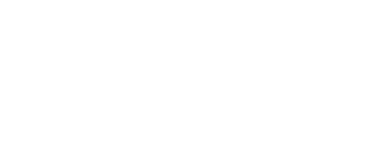
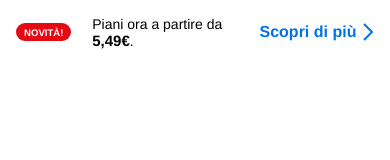
Before and after one commit to paolobaiada/netflix, a plain HTML site: page index.html in a window 390 px wide. Drawn offline with Linux system fonts and the light colour scheme.

Commit message:
add: completata sezione navbar annuncio responsive

```diff
--- a/header.css
+++ b/header.css
@@ -0,0 +1,114 @@
+*{
+    margin: 0px;
+    padding: 0px;
+    box-sizing: border-box;
+    font-family: Netflix Sans,Helvetica Neue,Segoe UI,Roboto,Ubuntu,sans-serif;;
+}
+
+
+:root{
+    --red:#e50913;
+    --white:#ffff;
+    --blue:#0071eb;
+}
+.header__banner{
+    display: flex;
+    min-height: 4rem;
+    background-color:var(--white);
+    justify-content: center;
+    align-items: center;
+    margin-bottom: 1rem;
+}
+
+@media (min-width: 411px) and (max-width: 480px){
+    .header__banner{
+        padding: 0 1rem;
+    }
+}
+
+.header__banner__announcement{
+    background-color: var(--red);
+    border-radius: 17px;
+    color: var(--white);
+    margin: .5rem 1rem;
+    padding: .2rem .5rem;
+    text-transform: uppercase;
+    font-weight: 700;
+    font-size: .8rem;
+}
+@media (min-width: 280px) and (max-width: 500px){
+    .header__banner__announcement{
+        font-size: 0.6rem;
+
+    }
+}
+.header__banner__announcement__text{
+    font-size: 1.1rem ;
+}
+
+@media (min-width: 375px) and (max-width: 410px){
+    .header__banner__announcement__text{
+        padding-left: .3rem;
+    }
+}
+
+@media (min-width: 280px) and (max-width: 500px){
+    .header__banner__announcement__text{
+        display: flex;
+        flex-shrink: 6;
+        font-size: 14px;
+    }
+}
+
+.announcement_price{
+    font-size: 1.3rem;
+    font-weight: 800;
+}
+
+@media (min-width: 280px) and (max-width: 500px){
+    .announcement_price{
+        font-size: 15px;
+        font-weight: 800;
+    }
+}
+
+.header__banner__calltoaction__link{
+    color: var(--blue);
+    font-weight: 600;
+    padding-left: 1rem;
+}
+
+@media (min-width: 280px) and (max-width: 500px){
+    .header__banner__calltoaction__link{
+        font-size: 0.9rem;
+    }
+}
+@media (min-width: 280px) and (max-width: 500px){
+    .header__banner__calltoaction__link{
+        font-size: .8rem;
+        padding: 0 .6rem;
+        white-space: nowrap;
+    }
+}
+
+.header__banner__calltoaction__link > a{
+    align-items: center;
+    color: inherit;
+    display: flex;
+    font-size: 1rem;
+    font-weight: 700;
+    justify-content: center;
+    margin: .5em auto;
+    text-decoration: none;
+}
+
+@media only screen and (min-width: 500px){
+    .header__banner__calltoaction__link > a{
+        line-height: 1em;
+        margin-right: .5em;
+        min-height: 37px;
+        min-width: 98px;
+        padding: 12px 1em;
+        width: auto;
+    }
+}
--- a/index.html
+++ b/index.html
@@ -7,7 +7,24 @@
     <link rel="stylesheet" href="header.css">
     <title>Header</title>
 </head>
+
 <body>
+    <header class="header">
+<!--banner superiore -->
+        <div class="header__banner">
+            <div class="header__banner__announcement">
+                <p>Novità!</p>
+            </div>
+            <div class="header__banner__announcement__text">
+                <p>Piani ora a partire da <span class="announcement_price">5,49€</span><span>.</span></p>
+            </div>
+            <div class="header__banner__calltoaction__link">
+                <a href="">Scopri di più
+                    <svg width="24" height="24" viewBox="0 0 24 24" fill="none" xmlns="http://www.w3.org/2000/svg" class="button-icon icon-chevron-next"><path fill-rule="evenodd" clip-rule="evenodd" d="M7.29297 19.2928L14.5859 12L7.29297 4.70706L8.70718 3.29285L16.7072 11.2928C16.8947 11.4804 17.0001 11.7347 17.0001 12C17.0001 12.2652 16.8947 12.5195 16.7072 12.7071L8.70718 20.7071L7.29297 19.2928Z" fill="currentColor"></path></svg>
+                </a>
+            </div>
+        </div>
 
+    </header>
 </body>
 </html>
```
